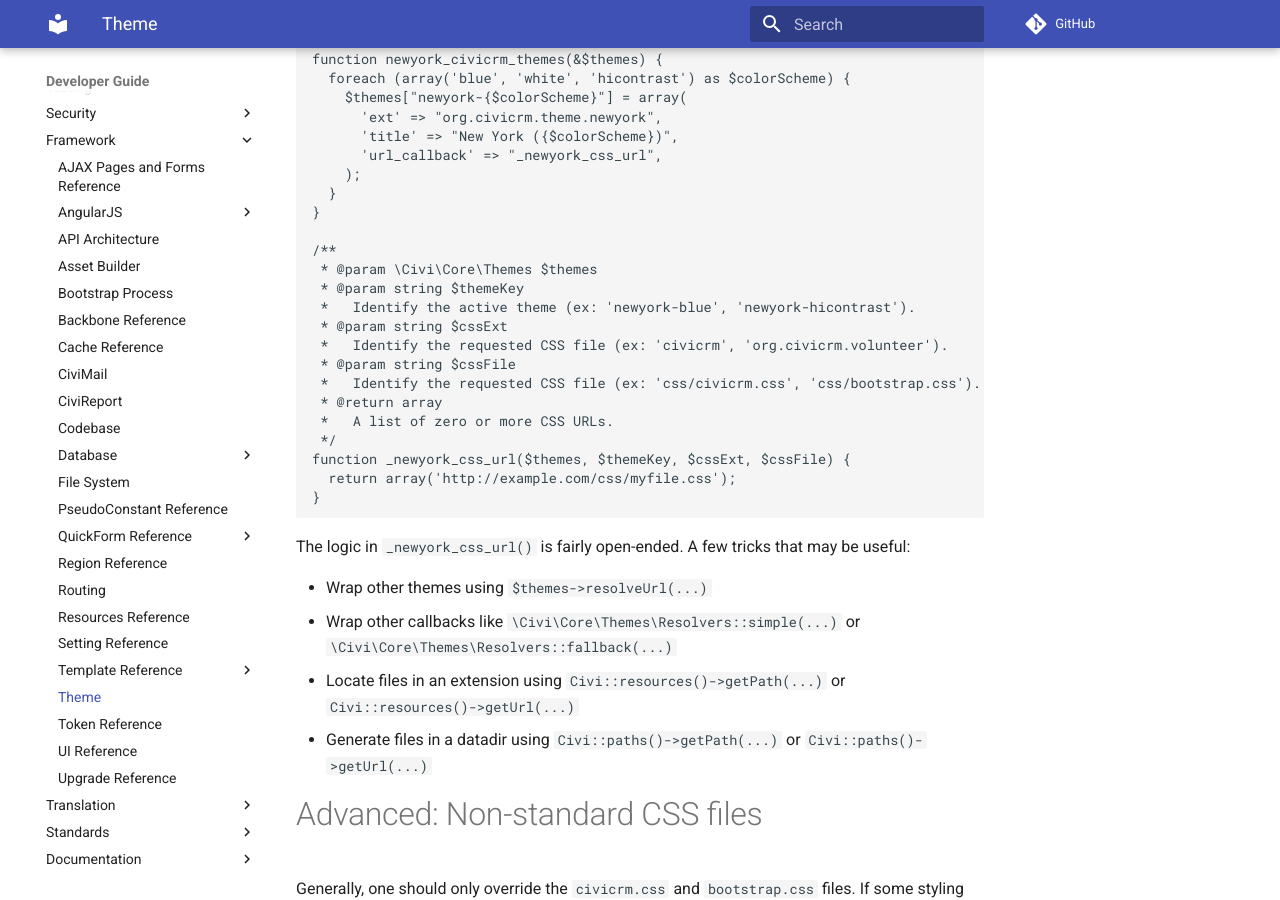
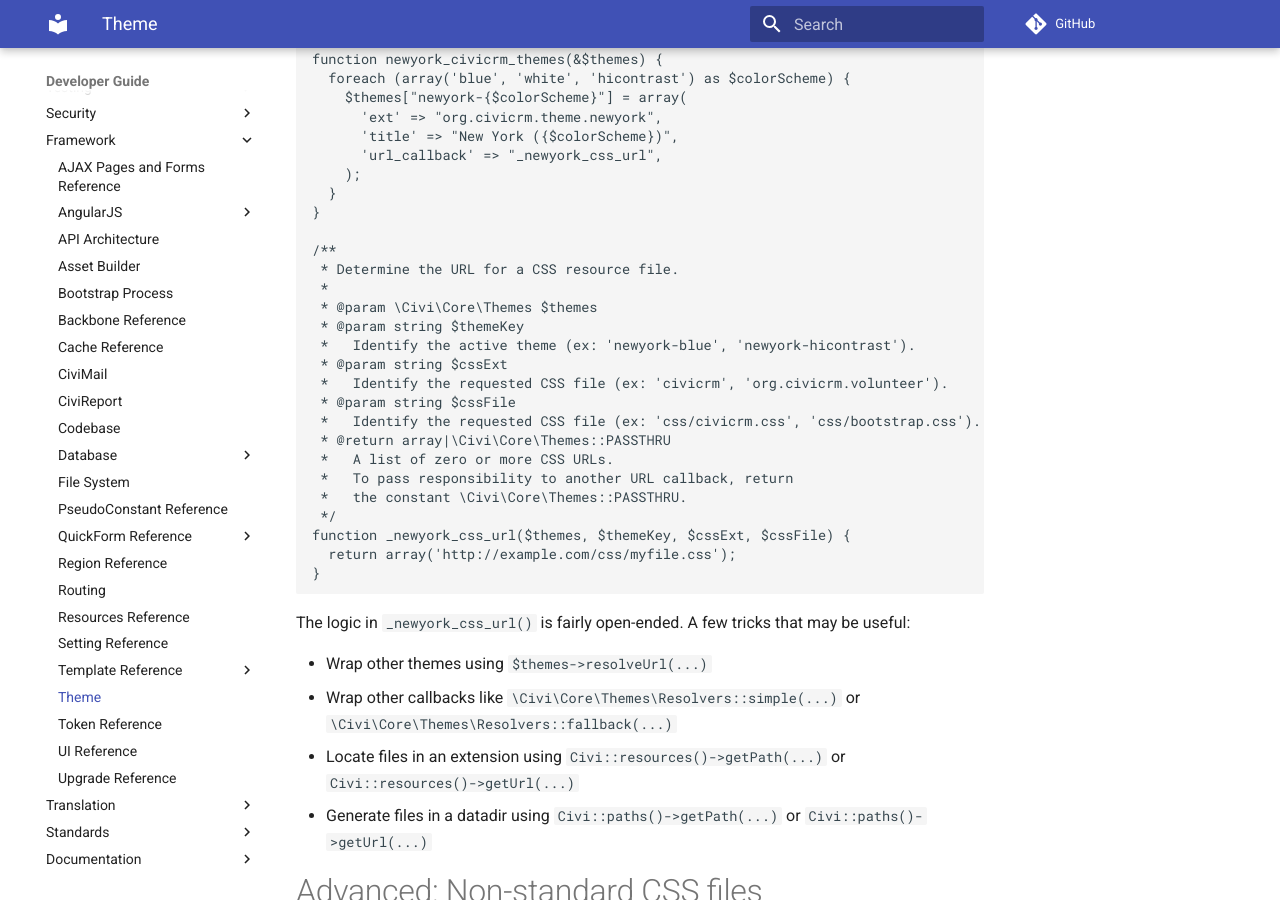
Before and after one commit to civicrm/civicrm-dev-docs, an MkDocs documentation site: the page built from docs/theme.md, in a window 1280 px wide and 900 px high, scrolled down 6598 px. Built offline with MkDocs 1.6.1 and Material for MkDocs 9.7.7, drawn with Linux system fonts in a browser that asks for light colours; comment, search, counter and statistics services are not loaded; old or Windows-style settings are respelled for this version of MkDocs.

Commit message:
theme.md - Tweak callback spec

```diff
--- a/docs/theme.md
+++ b/docs/theme.md
@@ -310,6 +310,8 @@ function newyork_civicrm_themes(&$themes) {
 }
 
 /**
+ * Determine the URL for a CSS resource file.
+ *
  * @param \Civi\Core\Themes $themes
  * @param string $themeKey
  *   Identify the active theme (ex: 'newyork-blue', 'newyork-hicontrast').
@@ -317,8 +319,10 @@ function newyork_civicrm_themes(&$themes) {
  *   Identify the requested CSS file (ex: 'civicrm', 'org.civicrm.volunteer').
  * @param string $cssFile
  *   Identify the requested CSS file (ex: 'css/civicrm.css', 'css/bootstrap.css').
- * @return array
+ * @return array|\Civi\Core\Themes::PASSTHRU
  *   A list of zero or more CSS URLs.
+ *   To pass responsibility to another URL callback, return
+ *   the constant \Civi\Core\Themes::PASSTHRU.
  */
 function _newyork_css_url($themes, $themeKey, $cssExt, $cssFile) {
   return array('http://example.com/css/myfile.css');
```
